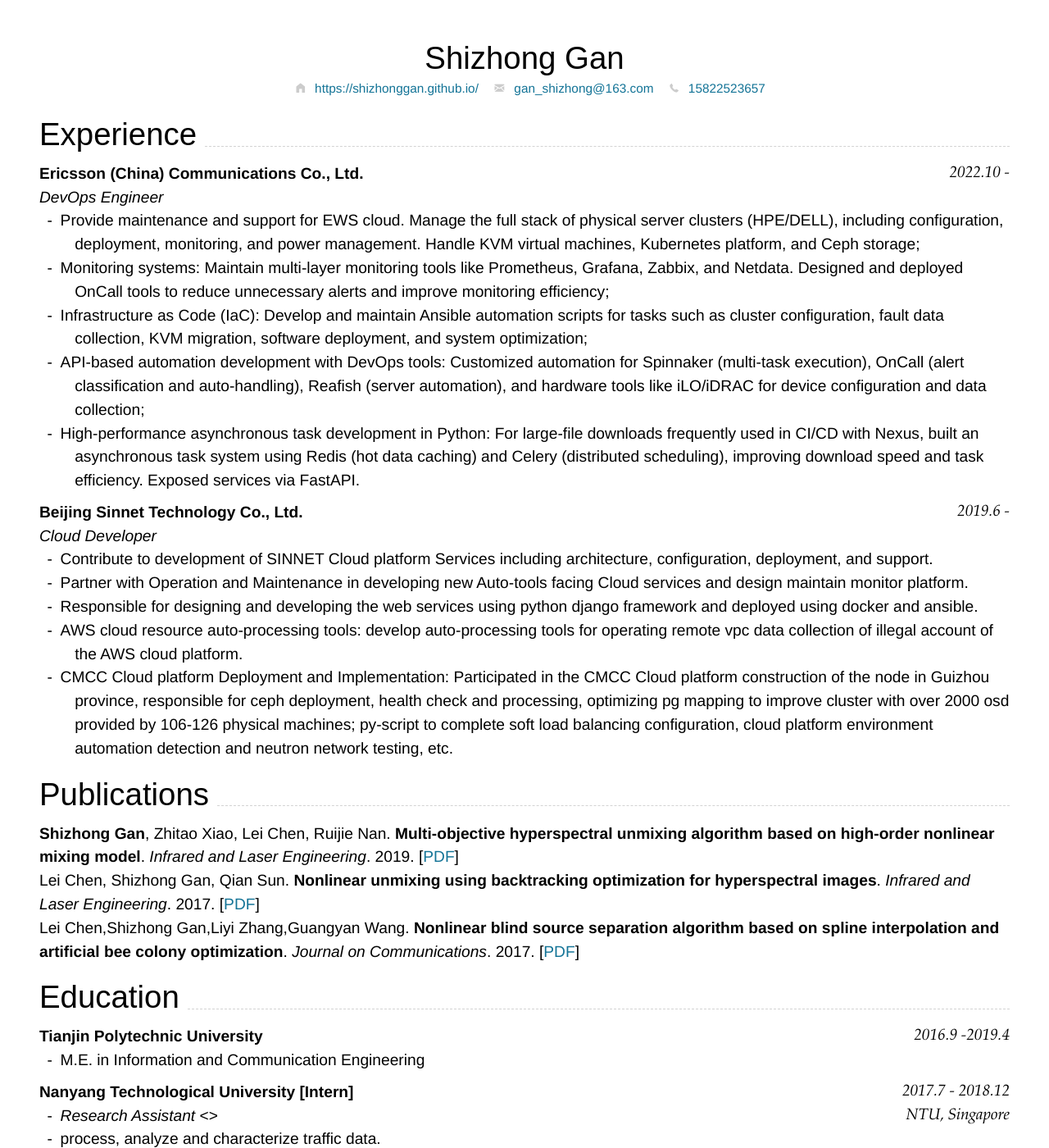
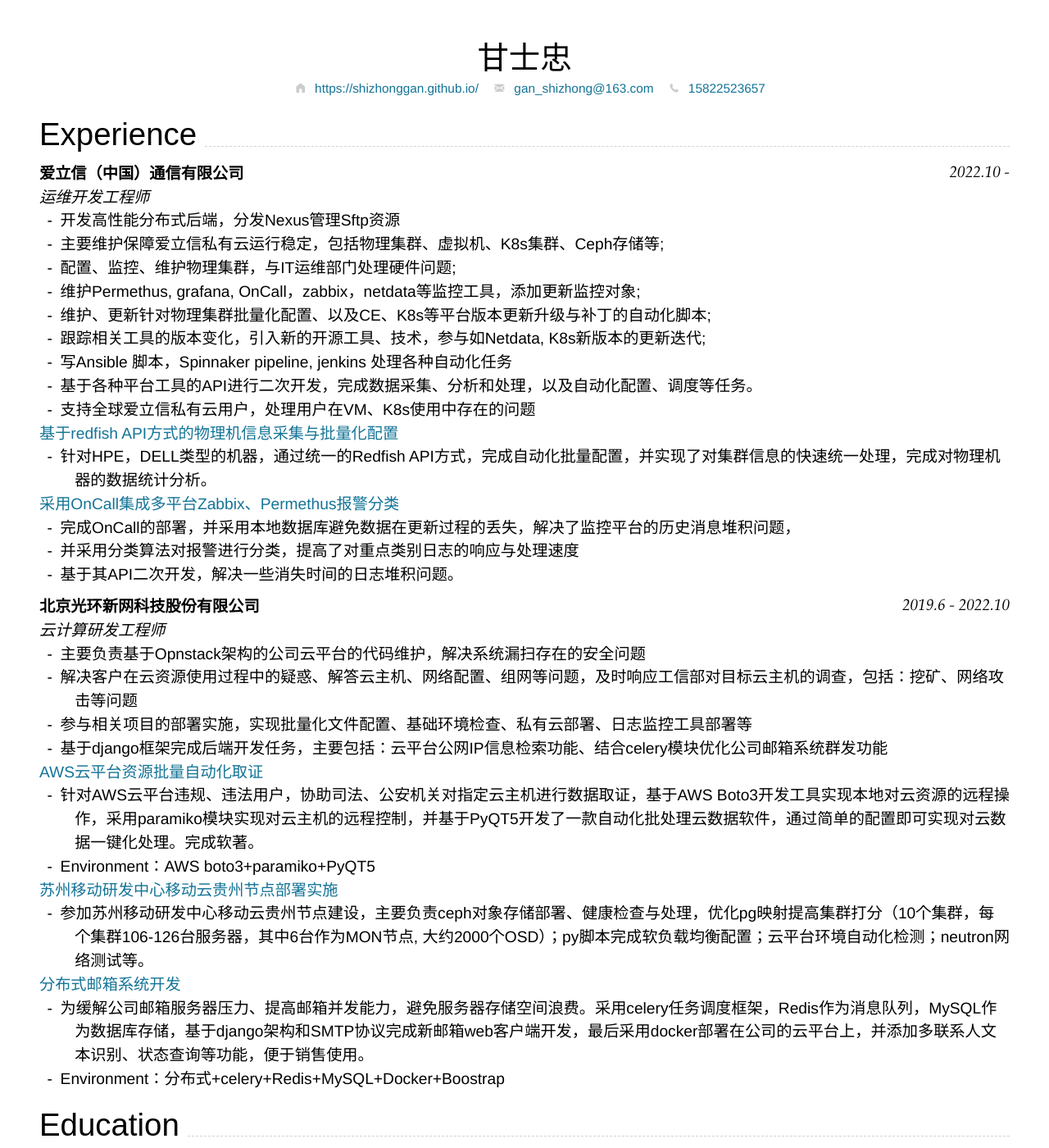
Before and after one commit to ShizhongGan/cv, a Jekyll site: the page built from index.md, in a window 1280 px wide and 1400 px high. Shown: the whole window at 82% size. Built offline with Jekyll 4.4.1, drawn with Linux system fonts in a browser that asks for light colours; nearby versions of some CDN libraries; some of the changed text lies outside the part shown.

Commit message:
Update index.md

````diff
--- a/index.md
+++ b/index.md
@@ -12,7 +12,7 @@ phone:
   text: 15822523657
 ---
 
-# **Shizhong Gan**
+# **甘士忠**
 
 <!--
 include contact information from the front matter
@@ -23,70 +23,95 @@ Supported arguments:
 -->
 
 {% include cv-contact.html %}
-## Experience
-### **Ericsson (China) Communications Co., Ltd.** `2022.10 - `
-_DevOps Engineer_ <br>
-- Provide maintenance and support for EWS cloud. Manage the full stack of physical server clusters (HPE/DELL), including configuration, deployment, monitoring, and power management. Handle KVM virtual machines, Kubernetes platform, and Ceph storage;
-- Monitoring systems: Maintain multi-layer monitoring tools like Prometheus, Grafana, Zabbix, and Netdata. Designed and deployed OnCall tools to reduce unnecessary alerts and improve monitoring efficiency;
-- Infrastructure as Code (IaC): Develop and maintain Ansible automation scripts for tasks such as cluster configuration, fault data collection, KVM migration, software deployment, and system optimization;
-- API-based automation development with DevOps tools: Customized automation for Spinnaker (multi-task execution), OnCall (alert classification and auto-handling), Reafish (server automation), and hardware tools like iLO/iDRAC for device configuration and data collection;
-- High-performance asynchronous task development in Python: For large-file downloads frequently used in CI/CD with Nexus, built an asynchronous task system using Redis (hot data caching) and Celery (distributed scheduling), improving download speed and task efficiency. Exposed services via FastAPI.
-
-### **Beijing Sinnet Technology Co., Ltd.** `2019.6 -`
-
-_Cloud Developer_<br>
-- Contribute to development of SINNET Cloud platform Services including architecture, configuration, deployment, and support.
-- Partner with Operation and Maintenance in developing new Auto-tools facing Cloud services and design maintain monitor platform.
-- Responsible for designing and developing the web services using python django framework and deployed using docker and ansible.
-- AWS cloud resource auto-processing tools: develop auto-processing tools for operating remote vpc data collection of illegal account of the AWS cloud platform.
-- CMCC Cloud platform Deployment and Implementation: Participated in the CMCC Cloud platform construction of the node in Guizhou province, responsible for ceph deployment, health check and processing, optimizing pg mapping to improve cluster with over 2000 osd provided by 106-126 physical machines; py-script to complete soft load balancing configuration, cloud platform environment automation detection and neutron network testing, etc.
 
 
-## Publications
+## Experience
 
-**Shizhong Gan**, Zhitao Xiao, Lei Chen, Ruijie Nan. **Multi-objective hyperspectral unmixing algorithm based on high-order nonlinear mixing model**. _Infrared and Laser Engineering_. 2019.  [[PDF](http://www.irla.cn/cn/article/doi/10.3788/IRLA201948.1026002)]
+### **爱立信（中国）通信有限公司** `2022.10 - `
+_运维开发工程师_<br>
+- 开发高性能分布式后端，分发Nexus管理Sftp资源
+- 主要维护保障爱立信私有云运行稳定，包括物理集群、虚拟机、K8s集群、Ceph存储等;
+- 配置、监控、维护物理集群，与IT运维部门处理硬件问题;
+- 维护Permethus, grafana, OnCall，zabbix，netdata等监控工具，添加更新监控对象;
+- 维护、更新针对物理集群批量化配置、以及CE、K8s等平台版本更新升级与补丁的自动化脚本;
+- 跟踪相关工具的版本变化，引入新的开源工具、技术，参与如Netdata, K8s新版本的更新迭代;
+- 写Ansible 脚本，Spinnaker pipeline, jenkins 处理各种自动化任务
+- 基于各种平台工具的API进行二次开发，完成数据采集、分析和处理，以及自动化配置、调度等任务。
+- 支持全球爱立信私有云用户，处理用户在VM、K8s使用中存在的问题
 
-Lei Chen, Shizhong Gan, Qian Sun. **Nonlinear unmixing using backtracking optimization for hyperspectral images**.  _Infrared and Laser Engineering_. 2017.  [[PDF](http://www.irla.cn/article/app/id/3126/cn/article/doi/10.3788/IRLA201746.0638001)]
+#### [基于redfish API方式的物理机信息采集与批量化配置]()
+- 针对HPE，DELL类型的机器，通过统一的Redfish API方式，完成自动化批量配置，并实现了对集群信息的快速统一处理，完成对物理机器的数据统计分析。
 
-Lei Chen,Shizhong Gan,Liyi Zhang,Guangyan Wang. **Nonlinear blind source separation algorithm based on spline interpolation and artificial bee colony optimization**. _Journal on Communications_. 2017. [[PDF](http://www.infocomm-journal.com/txxb/CN/10.11959/j.issn.1000-436x.2017147)]
+#### [采用OnCall集成多平台Zabbix、Permethus报警分类]()
+- 完成OnCall的部署，并采用本地数据库避免数据在更新过程的丢失，解决了监控平台的历史消息堆积问题，
+- 并采用分类算法对报警进行分类，提高了对重点类别日志的响应与处理速度
+- 基于其API二次开发，解决一些消失时间的日志堆积问题。
+
+
+### **北京光环新网科技股份有限公司** `2019.6 - 2022.10`
+
+_云计算研发工程师_<br>
+
+- 主要负责基于Opnstack架构的公司云平台的代码维护，解决系统漏扫存在的安全问题
+- 解决客户在云资源使用过程中的疑惑、解答云主机、网络配置、组网等问题，及时响应工信部对目标云主机的调查，包括：挖矿、网络攻击等问题
+- 参与相关项目的部署实施，实现批量化文件配置、基础环境检查、私有云部署、日志监控工具部署等
+- 基于django框架完成后端开发任务，主要包括：云平台公网IP信息检索功能、结合celery模块优化公司邮箱系统群发功能
+
+#### [AWS云平台资源批量自动化取证]()
+
+- 针对AWS云平台违规、违法用户，协助司法、公安机关对指定云主机进行数据取证，基于AWS Boto3开发工具实现本地对云资源的远程操作，采用paramiko模块实现对云主机的远程控制，并基于PyQT5开发了一款自动化批处理云数据软件，通过简单的配置即可实现对云数据一键化处理。完成软著。
+- Environment：AWS boto3+paramiko+PyQT5
+
+#### [苏州移动研发中心移动云贵州节点部署实施]()
+
+- 参加苏州移动研发中心移动云贵州节点建设，主要负责ceph对象存储部署、健康检查与处理，优化pg映射提高集群打分（10个集群，每个集群106-126台服务器，其中6台作为MON节点, 大约2000个OSD）；py脚本完成软负载均衡配置；云平台环境自动化检测；neutron网络测试等。
+
+#### [分布式邮箱系统开发]()
+
+- 为缓解公司邮箱服务器压力、提高邮箱并发能力，避免服务器存储空间浪费。采用celery任务调度框架，Redis作为消息队列，MySQL作为数据库存储，基于django架构和SMTP协议完成新邮箱web客户端开发，最后采用docker部署在公司的云平台上，并添加多联系人文本识别、状态查询等功能，便于销售使用。
+- Environment：分布式+celery+Redis+MySQL+Docker+Boostrap
 
 ## Education
 
-### **Tianjin Polytechnic University** `2016.9 -2019.4`
+### **天津工业大学** `2016.9 -2019.4`
 
-- M.E. in Information and Communication Engineering
+- 信息与通信工程 工学硕士
 
-### **Nanyang Technological University [Intern]** `2017.7 - 2018.12`
+### **南洋理工大学[交流]** `2017.7 - 2018.12`
 
 ```
 NTU, Singapore
 ```
 
-- _Research Assistant_  <>
-- process, analyze and characterize traffic data.
-- resarch on traffic modeling (LSTM) to solve problem and provide solution for transportation in Singapore.
-### **Tianjin University of Commerce** `2012.9 - 2016.6`
+- _Research Assistant_
 
-- B.S. in Mathematics and Applied Mathematics
+### **天津商业大学** `2012.9 - 2016.6`
+
+- 数学与应用数学 理学学士
+
+## Publications
+
+**甘士忠**, 肖志涛, 陈雷, 南瑞杰. **基于高阶非线性模型的多目标高光谱图像解混算法**.  _红外与激光工程_(EI). 2019.  [[PDF](http://www.irla.cn/cn/article/doi/10.3788/IRLA201948.1026002)]
+
+陈雷,  **甘士忠**,  孙茜. **基于回溯优化的非线性高光谱图像解混**.  _红外与激光工程_. 2017.  [[PDF](http://www.irla.cn/article/app/id/3126/cn/article/doi/10.3788/IRLA201746.0638001)]
+
+陈雷, **甘士忠**,张立毅,王光艳. **基于样条插值与人工蜂群优化的非线性盲源分离算法**. _通信学报_(EI). 2017. [[PDF](http://www.infocomm-journal.com/txxb/CN/10.11959/j.issn.1000-436x.2017147)]
+
 
 ## Honors & Awards
 
-The 13th China Graduate Electronic Design Competition, Honorable Mention `2018` <br>
-The 13th China Graduate Electronic Design Competition, Honorable Mention `2017` <br>
-Contemporary Undergraduate Mathematical Contest in Modeling, **Second National prize**, First provincial prize `2014` <br>
+第十三届中国研究生电子设计竞赛 二等奖 `2018` <br>
+第十二届中国研究生电子设计竞赛 二等奖 `2017` <br>
+中国大学生数学建模竞赛 **国家二等奖**、天津市一等奖 `2014` <br>
 
 ## Skills
 
-- Primary Languages: python, matlab<br>
-- System: Linux
-- Hardware: HPE, Dell, and its redfish API
-- Cloud: Openstack, AWS, K8s.
-- Python Libraries: Django & Flask, Paramiko, Celery, Pytorch, Nampy, Selenium, Beautifulsoup matplotlib.
-- Database: SQLite3, MySql, Redis
-- System: Linux
-- Devops tools: Ansible, spinnaker, jenkins, Elastic Stack, Zabbix, git, docker, prometheus, oncall, grafana.
-
-
+- 擅长语言：python， matlab<br>
+- 熟悉Linux系统命令<br>
+- 熟悉Ansible, spinnaker, jenkins, Elastic Stack, Zabbix, gitlab, docker等自动化工具的使用<br>
+- 熟悉HPE，DELL机器，以及其API<br>
+- -熟悉Kubernetes <br>
+- 熟悉Openstack开发与部署，后端和前端的代码维护<br>
 
 <!-- ### Footer
 
````
